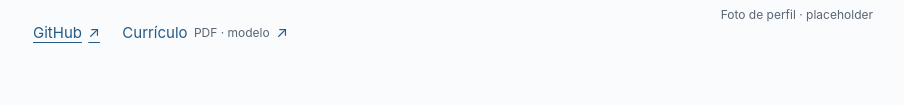
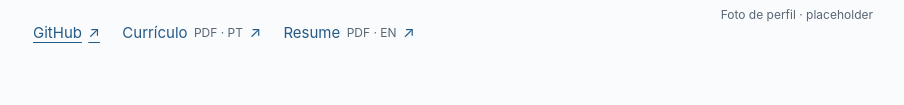
Before and after one commit to Joaomoura07/joaomoura07.github.io, a plain HTML site: page index.html in a window 1280 px wide. Shown: the part 321-426 px from the top of the page, without its empty margins (187-1091 px from the left). Drawn offline with Linux system fonts and the light colour scheme.

Commit message:
Add real resumes (PT and EN) replacing placeholder

```diff
--- a/index.html
+++ b/index.html
@@ -64,7 +64,8 @@
           <a href="LINKEDIN_URL" target="_blank" rel="noopener noreferrer">LinkedIn <span aria-hidden="true">↗</span></a>
           <a href="mailto:SEU_EMAIL">Email <span aria-hidden="true">↗</span></a>
           -->
-          <a class="cv-link" href="files/curriculo.pdf" target="_blank" rel="noopener noreferrer">Currículo <span class="file-label">PDF · modelo</span> <span aria-hidden="true">↗</span><span class="sr-only"> (abre em nova aba)</span></a>
+          <a class="cv-link" href="files/curriculo-joao-pedro-moura-matos.pdf" target="_blank" rel="noopener noreferrer" hreflang="pt-BR">Currículo <span class="file-label">PDF · PT</span> <span aria-hidden="true">↗</span><span class="sr-only"> (abre em nova aba)</span></a>
+          <a class="cv-link" href="files/resume-joao-pedro-moura-matos-en.pdf" target="_blank" rel="noopener noreferrer" hreflang="en" lang="en">Resume <span class="file-label">PDF · EN</span> <span aria-hidden="true">↗</span><span class="sr-only"> (opens in a new tab)</span></a>
         </nav>
       </div>
       <figure class="profile">
```
Also changed, not shown: 4 other files.
